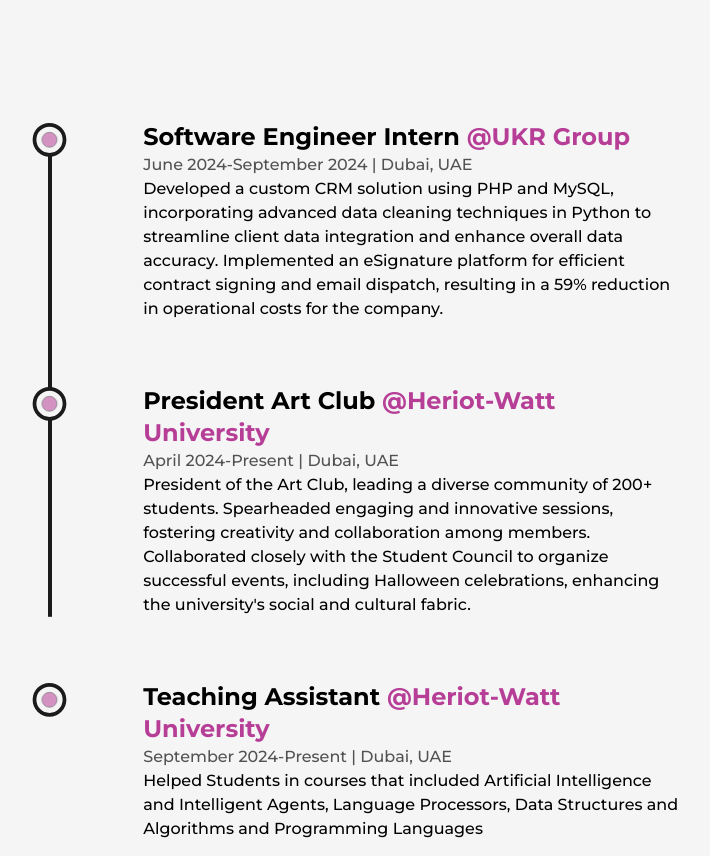
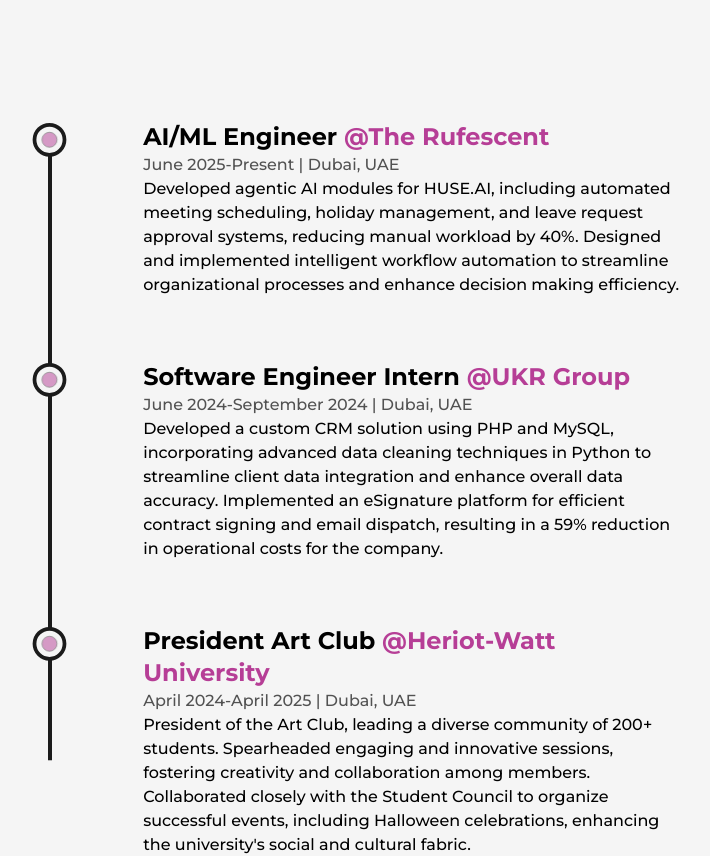
Before and after one commit to YoBoz/portfolio, a Next.js app: page /about in a window 1280 px wide. Shown: the part 2763-3619 px from the top of the page, without its empty margins (244-954 px from the left). Built offline with nearby package versions, Linux system fonts and the light colour scheme.

Commit message:
Updated CV

```diff
--- a/src/componenets/Achivements.js
+++ b/src/componenets/Achivements.js
@@ -39,8 +39,13 @@
         className='absolute left-9 top-2 w-[4px] h-full bg-dark origin-top dark:bg-light ms:w-[2px] md:left-[30px] xs:left-[20px]'/>
         <ul className='w-full flex flex-col items-start justify-between ml-4 xs:ml-2'>
             <Details
+            type={"First Class Honors Award"}
+            time={"2025"}
+            info={"Scored a perfect 4.0 GPA in undergraduate degree, achieving First Class Honors Award."}
+            />
+            <Details
             type={"Deputy Principal’s Award"}
-            time={"2023 & 2024"}
+            time={"2023 & 2024 & 2025"}
             info={"Awarded Academic Excellence Award two consecutive years in recognition of outstanding scholastic performance, achieving Grade A in 6+ undergraduate courses for two consecutive years."}
             />
             <Details
--- a/src/componenets/Education.js
+++ b/src/componenets/Education.js
@@ -40,7 +40,7 @@
         <ul className='w-full flex flex-col items-start justify-between ml-4 xs:ml-2'>
             <Details
             type={"Bachelor Of Science In Computer Science"}
-            time={"2022-Present"}
+            time={"2022-2025"}
             place={"Heriot-Watt University, Dubai"}
             info={"Relevant courses included Data structures and algorithms, Programming Languages, Hardware Software Interface, Software Engineering, Web Programming, Database Management Systems, AI and Intelligent Agents, Data Communications and Networking."}
             />
--- a/src/componenets/Experience.js
+++ b/src/componenets/Experience.js
@@ -42,6 +42,14 @@
                     className='absolute left-9 top-2 w-[4px] h-full bg-dark origin-top dark:bg-light ms:w-[2px] md:left-[30px] xs:left-[20px]' />
                 <ul className='w-full flex flex-col items-start justify-between ml-4 xs:ml-2'>
                     <Details
+                        position={"AI/ML Engineer"}
+                        companyLink={"https://www.linkedin.com/company/the-rufescent/posts/?feedView=all"}
+                        company={"The Rufescent"}
+                        time={"June 2025-Present"}
+                        address={"Dubai, UAE"}
+                        work={"Developed agentic AI modules for HUSE.AI, including automated meeting scheduling, holiday management, and leave request approval systems, reducing manual workload by 40%. Designed and implemented intelligent workflow automation to streamline organizational processes and enhance decision making efficiency. "}
+                    />
+                    <Details
                         position={"Software Engineer Intern"}
                         companyLink={"https://www.linkedin.com/company/ukr-group/mycompany/"}
                         company={"UKR Group"}
@@ -53,7 +61,7 @@
                         position={"President Art Club"}
                         companyLink={"https://www.hw.ac.uk/dubai/"}
                         company={"Heriot-Watt University"}
-                        time={"April 2024-Present"}
+                        time={"April 2024-April 2025"}
                         address={"Dubai, UAE"}
                         work={"President of the Art Club, leading a diverse community of 200+ students. Spearheaded engaging and innovative sessions, fostering creativity and collaboration among members. Collaborated closely with the Student Council to organize successful events, including Halloween celebrations, enhancing the university's social and cultural fabric."}
                     />
```
